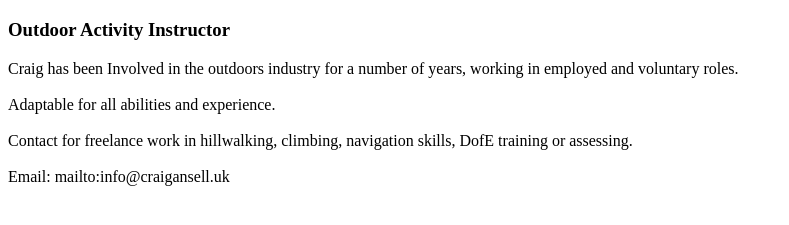
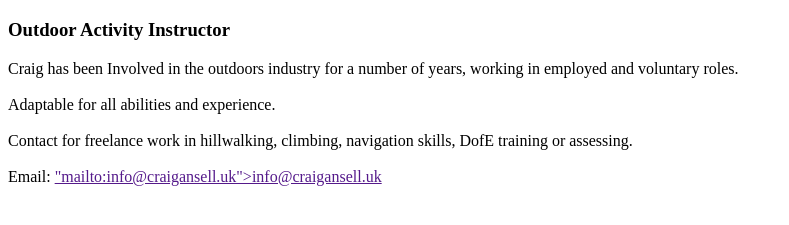
Before and after one commit to craigansell/craigansell, a plain HTML site: page index.html in a window 1280 px wide. Shown: the part 61-286 px from the top of the page, without its empty margins (0-789 px from the left). Drawn offline with Linux system fonts and the light colour scheme.

Commit message:
Update index.html

```diff
--- a/index.html
+++ b/index.html
@@ -14,6 +14,6 @@
       <br>
     Contact for freelance work in hillwalking, climbing, navigation skills, DofE training or assessing.<br>
       <br>
-    Email: <href>mailto:info@craigansell.uk</href></p>
+    Email: <a href>"mailto:info@craigansell.uk">info@craigansell.uk</a></p>
   </body>
 </html>
```
